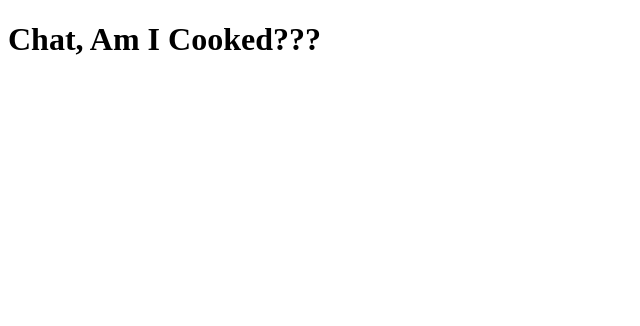
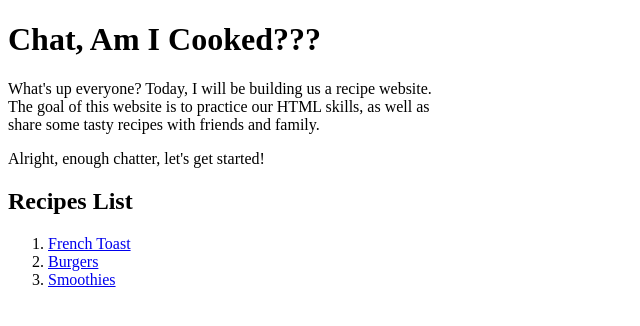
Before and after one commit to majestyurl/odin-recipes, a plain HTML site: page index.html in a window 1280 px wide. Shown: the whole page, without its empty margins (0-640 px from the left). Drawn offline with Linux system fonts and the light colour scheme.

Commit message:
Created recipe list + pages
Created an organized list for the recipes we will
be showcasing today. We also created a recipe
directory, adding corresponding pages to the
folder. After adding the pages to folder, we linked
them to the recipes list.

```diff
--- a/index.html
+++ b/index.html
@@ -6,6 +6,15 @@
 
 <body>
     <h1> Chat, Am I Cooked???</h1>
+    <p>What's up everyone? Today, I will be building us a recipe website. <br>
+    The goal of this website is to practice our HTML skills, as well as <br>
+    share some tasty recipes with friends and family.</p>
+    <p>Alright, enough chatter, let's get started!</p>
+
+    <h2>Recipes List</h2>
+    <ol><li><a href="./recipes/french-toast.html" target="_blank" rel="noreferrer noopener">French Toast</a></li>
+    <li><a href="./recipes/burgers.html" target="_blank" rel="noopener noreferrer">Burgers</a></li>
+    <li><a href="recipes/smoothies.html" target="_blank" rel="noopener noreferrer">Smoothies</a></li></ol>
 
 </body>
 
```
Also changed, not shown: recipes/french-toast.html (added, +11 -0 lines), recipes/burgers.html (added), recipes/smoothies.html (added).
